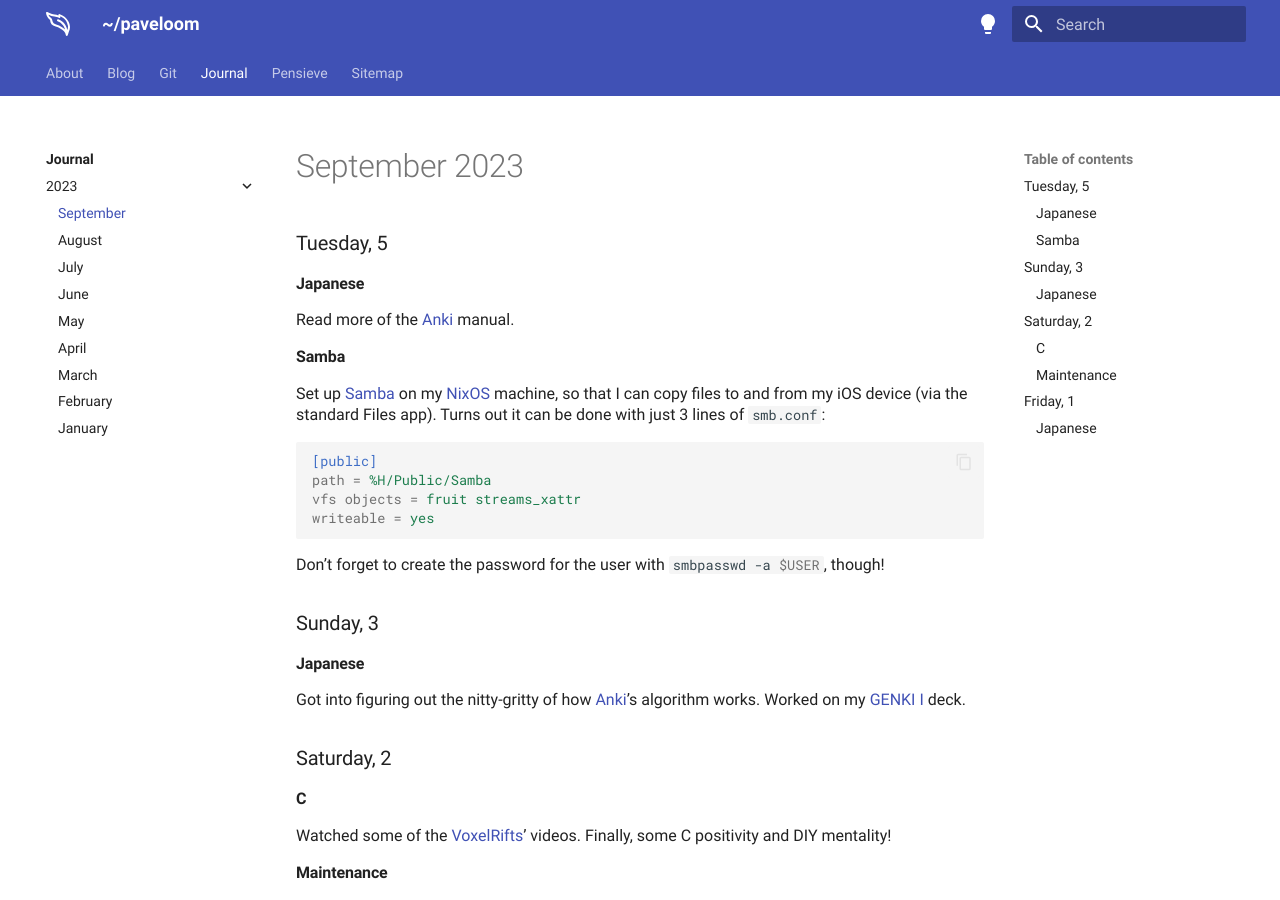
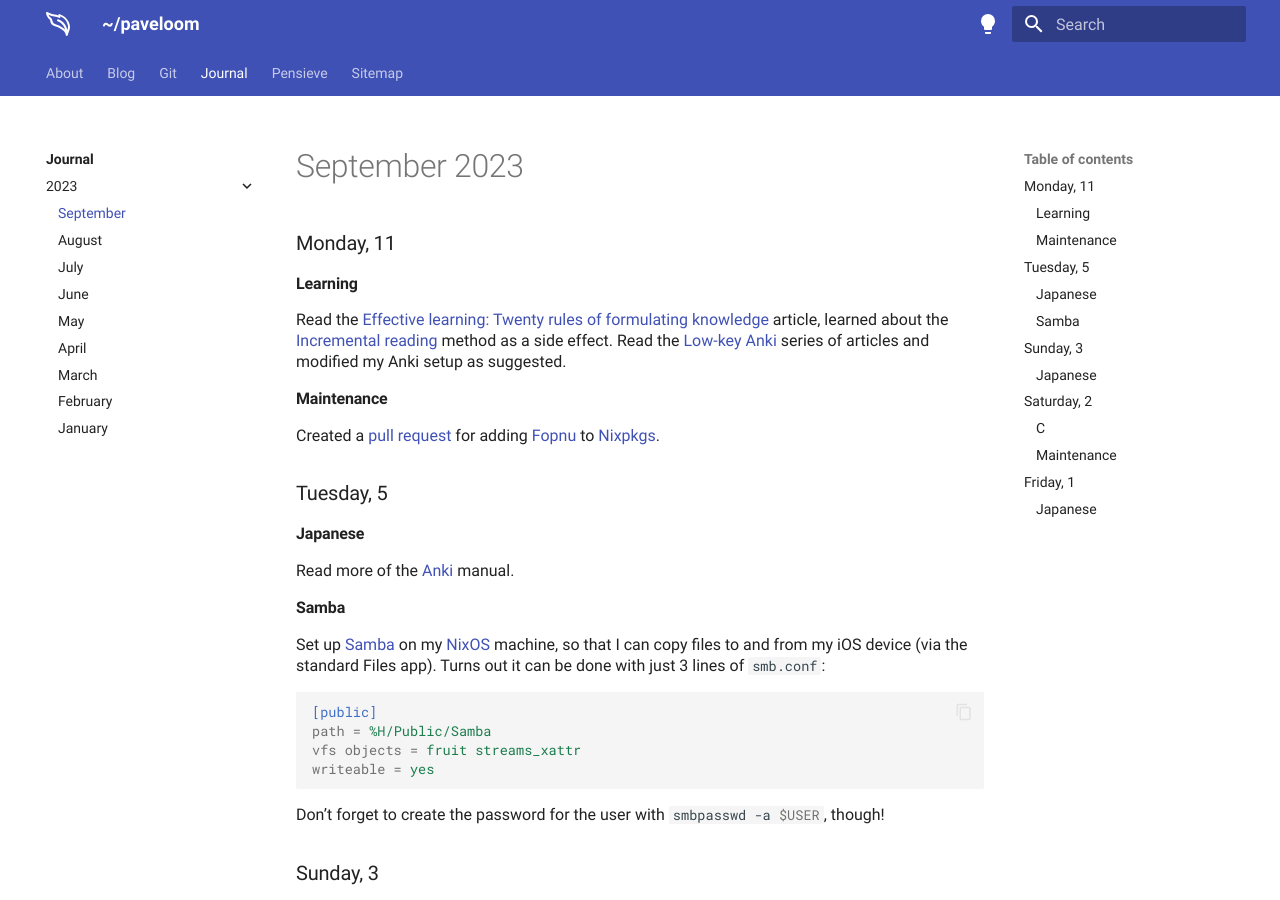
Before and after one commit to paveloom/paveloom.dev, an MkDocs documentation site: the page built from content/journal/2023/september.md, in a window 1280 px wide and 900 px high. Built offline with MkDocs 1.6.1 and Material for MkDocs 9.7.7, drawn with Linux system fonts in a browser that asks for light colours.

Commit message:
Journal: add the September, 11 entry.

```diff
--- a/content/journal/2023/september.md
+++ b/content/journal/2023/september.md
@@ -1,4 +1,14 @@
 # September 2023
+
+### Monday, 11 {#11}
+
+#### Learning {#11#learning}
+
+Read the [Effective learning: Twenty rules of formulating knowledge](https://www.supermemo.com/en/blog/twenty-rules-of-formulating-knowledge) article, learned about the [Incremental reading](https://en.wikipedia.org/wiki/Incremental_reading) method as a side effect. Read the [Low-key Anki](https://web.archive.org/web/20210203165239if_/https://massimmersionapproach.com/table-of-contents/anki/low-key-anki/intro) series of articles and modified my Anki setup as suggested.
+
+#### Maintenance {#11#maintenance}
+
+Created a [pull request](https://github.com/NixOS/nixpkgs/pull/254533) for adding [Fopnu](https://fopnu.com) to [Nixpkgs](https://github.com/NixOS/nixpkgs).
 
 ### Tuesday, 5 {#5}
 
```
